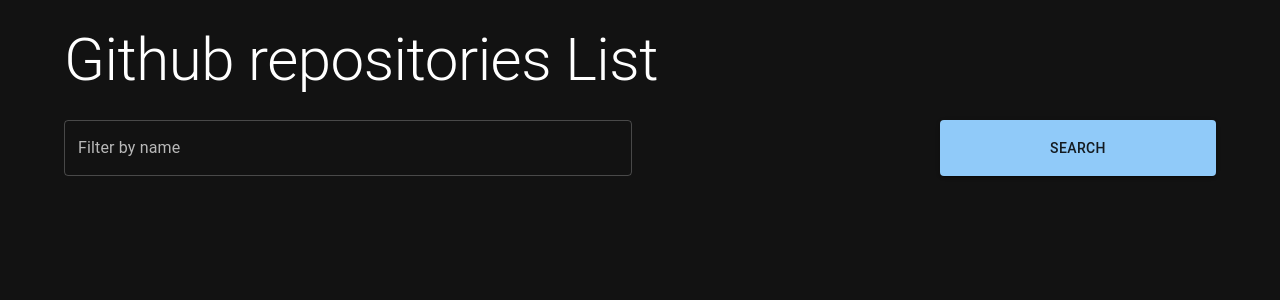
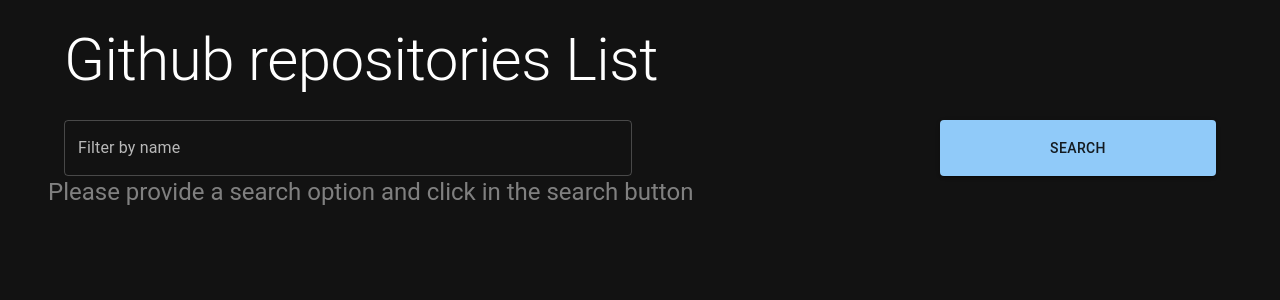
Before and after one commit to gastonmatias/TDD-next, a Next.js app: page /githubSearch in a window 1280 px wide. Shown: the top 300 px of the page. Built offline with nearby package versions, Linux system fonts and the light colour scheme; no server answers.

Commit message:
GREEN - when page is mounted: should be an initial message _provide a search option & click the btn_

```diff
--- a/pages/githubSearch.tsx
+++ b/pages/githubSearch.tsx
@@ -14,7 +14,11 @@
     <Grid container spacing={2} justifyContent='space-between'>
 
         <Grid item md={6} xs={12}>
-            <TextField fullWidth id="filterBy" label="Filter by name" variant="outlined" />
+            <TextField
+                fullWidth id="filterBy"
+                label="Filter by name"
+                variant="outlined"
+                />
         </Grid>
 
         <Grid item md={3} xs={12} sx={{display:'flex'}}>{/* flex para el stretch default */}
@@ -22,6 +26,10 @@
               Search
             </Button>
         </Grid>
+
+        <Typography variant="h5" color="gray">
+            Please provide a search option and click in the search button
+        </Typography>
     </Grid>
 
     </Container>
```
